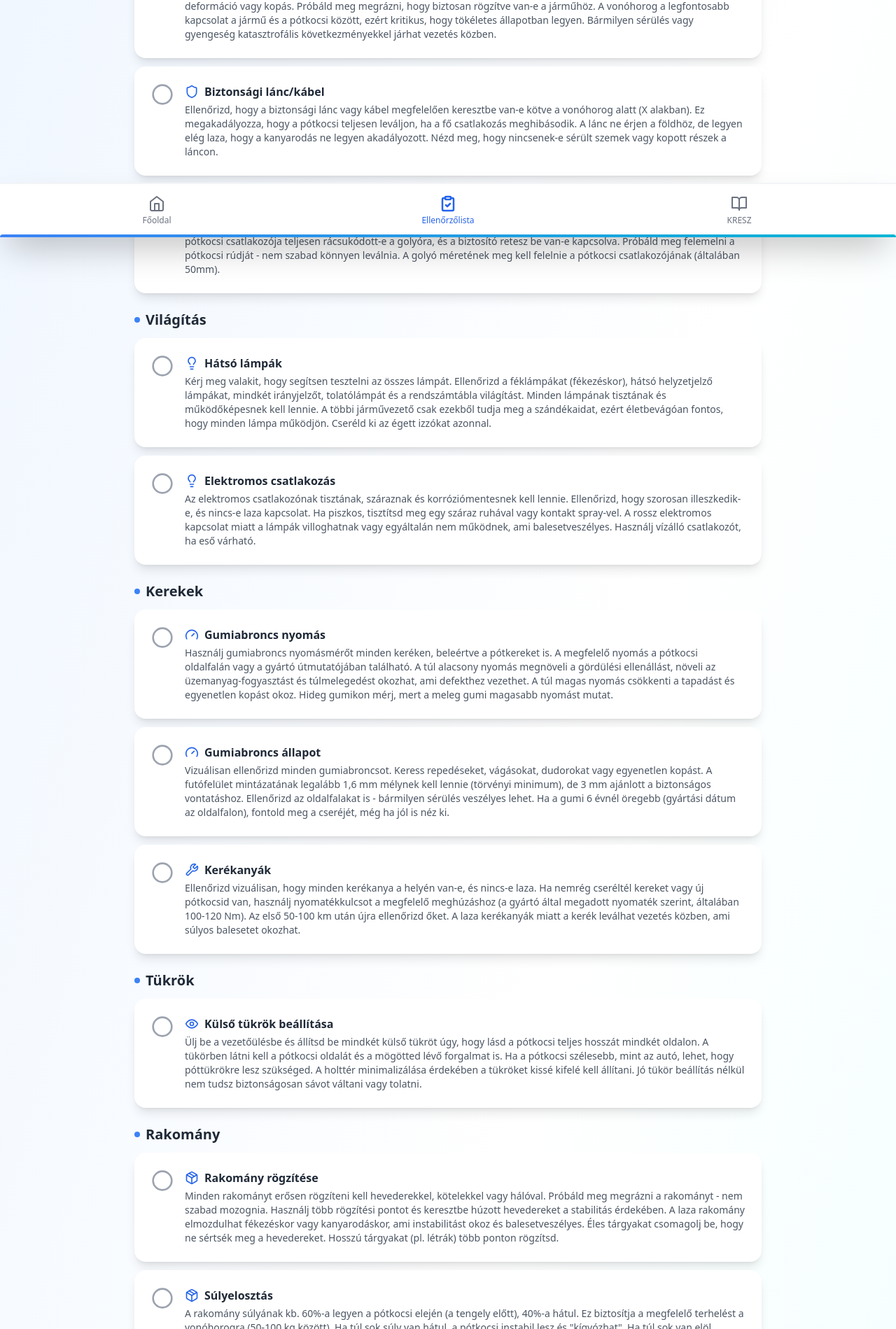
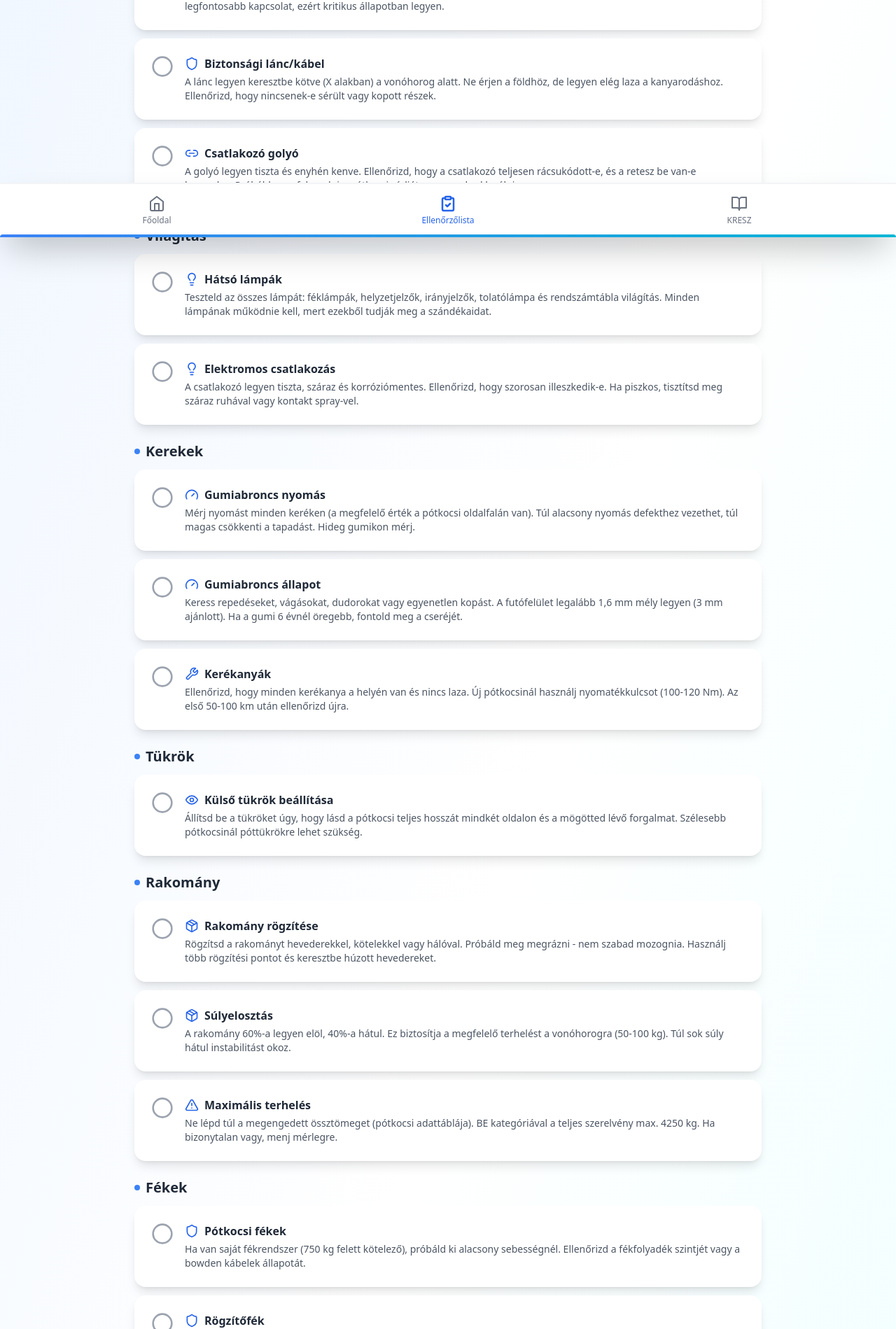
Before and after one commit to meggyedes/ready2tow, a React (Vite) app: page /checklist in a window 1280 px wide. Shown: the part 461-2360 px from the top of the page at 70% size. Built offline with nearby package versions, Linux system fonts and the light colour scheme.

Commit message:
Lerövidített leírások az ellenőrzőlistában - könnyebb olvashatóság

```diff
--- a/src/pages/Checklist.tsx
+++ b/src/pages/Checklist.tsx
@@ -52,7 +52,7 @@ const Checklist = () => {
       category: 'Csatlakozás',
       iconName: 'LinkIcon',
       title: 'Vonóhorog ellenőrzése',
-      description: 'Vizuálisan ellenőrizd a vonóhorog teljes állapotát. Nézd meg alaposan, hogy nincs-e rajta repedés, rozsdásodás, deformáció vagy kopás. Próbáld meg megrázni, hogy biztosan rögzítve van-e a járműhöz. A vonóhorog a legfontosabb kapcsolat a jármű és a pótkocsi között, ezért kritikus, hogy tökéletes állapotban legyen. Bármilyen sérülés vagy gyengeség katasztrofális következményekkel járhat vezetés közben.',
+      description: 'Ellenőrizd, hogy nincs-e repedés, rozsdásodás vagy deformáció. Rázd meg, hogy biztosan rögzítve legyen. A vonóhorog a legfontosabb kapcsolat, ezért kritikus állapotban legyen.',
       checked: false,
     },
     {
@@ -60,7 +60,7 @@ const Checklist = () => {
       category: 'Csatlakozás',
       iconName: 'Shield',
       title: 'Biztonsági lánc/kábel',
-      description: 'Ellenőrizd, hogy a biztonsági lánc vagy kábel megfelelően keresztbe van-e kötve a vonóhorog alatt (X alakban). Ez megakadályozza, hogy a pótkocsi teljesen leváljon, ha a fő csatlakozás meghibásodik. A lánc ne érjen a földhöz, de legyen elég laza, hogy a kanyarodás ne legyen akadályozott. Nézd meg, hogy nincsenek-e sérült szemek vagy kopott részek a láncon.',
+      description: 'A lánc legyen keresztbe kötve (X alakban) a vonóhorog alatt. Ne érjen a földhöz, de legyen elég laza a kanyarodáshoz. Ellenőrizd, hogy nincsenek-e sérült vagy kopott részek.',
       checked: false,
     },
     {
@@ -68,7 +68,7 @@ const Checklist = () => {
       category: 'Csatlakozás',
       iconName: 'LinkIcon',
       title: 'Csatlakozó golyó',
-      description: 'A csatlakozó golyónak tisztának és enyhén kenve kell lennie a súrlódás csökkentése érdekében. Ellenőrizd, hogy a pótkocsi csatlakozója teljesen rácsukódott-e a golyóra, és a biztosító retesz be van-e kapcsolva. Próbáld meg felemelni a pótkocsi rúdját - nem szabad könnyen leválnia. A golyó méretének meg kell felelnie a pótkocsi csatlakozójának (általában 50mm).',
+      description: 'A golyó legyen tiszta és enyhén kenve. Ellenőrizd, hogy a csatlakozó teljesen rácsukódott-e, és a retesz be van-e kapcsolva. Próbáld meg felemelni a pótkocsi rúdját - nem szabad leválnia.',
       checked: false,
     },
     {
@@ -76,7 +76,7 @@ const Checklist = () => {
       category: 'Világítás',
       iconName: 'Lightbulb',
       title: 'Hátsó lámpák',
-      description: 'Kérj meg valakit, hogy segítsen tesztelni az összes lámpát. Ellenőrizd a féklámpákat (fékezéskor), hátsó helyzetjelző lámpákat, mindkét irányjelzőt, tolatólámpát és a rendszámtábla világítást. Minden lámpának tisztának és működőképesnek kell lennie. A többi járművezető csak ezekből tudja meg a szándékaidat, ezért életbevágóan fontos, hogy minden lámpa működjön. Cseréld ki az égett izzókat azonnal.',
+      description: 'Teszteld az összes lámpát: féklámpák, helyzetjelzők, irányjelzők, tolatólámpa és rendszámtábla világítás. Minden lámpának működnie kell, mert ezekből tudják meg a szándékaidat.',
       checked: false,
     },
     {
@@ -84,7 +84,7 @@ const Checklist = () => {
       category: 'Világítás',
       iconName: 'Lightbulb',
       title: 'Elektromos csatlakozás',
-      description: 'Az elektromos csatlakozónak tisztának, száraznak és korróziómentesnek kell lennie. Ellenőrizd, hogy szorosan illeszkedik-e, és nincs-e laza kapcsolat. Ha piszkos, tisztítsd meg egy száraz ruhával vagy kontakt spray-vel. A rossz elektromos kapcsolat miatt a lámpák villoghatnak vagy egyáltalán nem működnek, ami balesetveszélyes. Használj vízálló csatlakozót, ha eső várható.',
+      description: 'A csatlakozó legyen tiszta, száraz és korróziómentes. Ellenőrizd, hogy szorosan illeszkedik-e. Ha piszkos, tisztítsd meg száraz ruhával vagy kontakt spray-vel.',
       checked: false,
     },
     {
@@ -92,7 +92,7 @@ const Checklist = () => {
       category: 'Kerekek',
       iconName: 'Gauge',
       title: 'Gumiabroncs nyomás',
-      description: 'Használj gumiabroncs nyomásmérőt minden keréken, beleértve a pótkereket is. A megfelelő nyomás a pótkocsi oldalfalán vagy a gyártó útmutatójában található. A túl alacsony nyomás megnöveli a gördülési ellenállást, növeli az üzemanyag-fogyasztást és túlmelegedést okozhat, ami defekthez vezethet. A túl magas nyomás csökkenti a tapadást és egyenetlen kopást okoz. Hideg gumikon mérj, mert a meleg gumi magasabb nyomást mutat.',
+      description: 'Mérj nyomást minden keréken (a megfelelő érték a pótkocsi oldalfalán van). Túl alacsony nyomás defekthez vezethet, túl magas csökkenti a tapadást. Hideg gumikon mérj.',
       checked: false,
     },
     {
@@ -100,7 +100,7 @@ const Checklist = () => {
       category: 'Kerekek',
       iconName: 'Gauge',
       title: 'Gumiabroncs állapot',
-      description: 'Vizuálisan ellenőrizd minden gumiabroncsot. Keress repedéseket, vágásokat, dudorokat vagy egyenetlen kopást. A futófelület mintázatának legalább 1,6 mm mélynek kell lennie (törvényi minimum), de 3 mm ajánlott a biztonságos vontatáshoz. Ellenőrizd az oldalfalakat is - bármilyen sérülés veszélyes lehet. Ha a gumi 6 évnél öregebb (gyártási dátum az oldalfalon), fontold meg a cseréjét, még ha jól is néz ki.',
+      description: 'Keress repedéseket, vágásokat, dudorokat vagy egyenetlen kopást. A futófelület legalább 1,6 mm mély legyen (3 mm ajánlott). Ha a gumi 6 évnél öregebb, fontold meg a cseréjét.',
       checked: false,
     },
     {
@@ -108,7 +108,7 @@ const Checklist = () => {
       category: 'Kerekek',
       iconName: 'Wrench',
       title: 'Kerékanyák',
-      description: 'Ellenőrizd vizuálisan, hogy minden kerékanya a helyén van-e, és nincs-e laza. Ha nemrég cseréltél kereket vagy új pótkocsid van, használj nyomatékkulcsot a megfelelő meghúzáshoz (a gyártó által megadott nyomaték szerint, általában 100-120 Nm). Az első 50-100 km után újra ellenőrizd őket. A laza kerékanyák miatt a kerék leválhat vezetés közben, ami súlyos balesetet okozhat.',
+      description: 'Ellenőrizd, hogy minden kerékanya a helyén van és nincs laza. Új pótkocsinál használj nyomatékkulcsot (100-120 Nm). Az első 50-100 km után ellenőrizd újra.',
       checked: false,
     },
     {
@@ -116,7 +116,7 @@ const Checklist = () => {
       category: 'Tükrök',
       iconName: 'Eye',
       title: 'Külső tükrök beállítása',
-      description: 'Ülj be a vezetőülésbe és állítsd be mindkét külső tükröt úgy, hogy lásd a pótkocsi teljes hosszát mindkét oldalon. A tükörben látni kell a pótkocsi oldalát és a mögötted lévő forgalmat is. Ha a pótkocsi szélesebb, mint az autó, lehet, hogy póttükrökre lesz szükséged. A holttér minimalizálása érdekében a tükröket kissé kifelé kell állítani. Jó tükör beállítás nélkül nem tudsz biztonságosan sávot váltani vagy tolatni.',
+      description: 'Állítsd be a tükröket úgy, hogy lásd a pótkocsi teljes hosszát mindkét oldalon és a mögötted lévő forgalmat. Szélesebb pótkocsinál póttükrökre lehet szükség.',
       checked: false,
     },
     {
@@ -124,7 +124,7 @@ const Checklist = () => {
       category: 'Rakomány',
       iconName: 'Package',
       title: 'Rakomány rögzítése',
-      description: 'Minden rakományt erősen rögzíteni kell hevederekkel, kötelekkel vagy hálóval. Próbáld meg megrázni a rakományt - nem szabad mozognia. Használj több rögzítési pontot és keresztbe húzott hevedereket a stabilitás érdekében. A laza rakomány elmozdulhat fékezéskor vagy kanyarodáskor, ami instabilitást okoz és balesetveszélyes. Éles tárgyakat csomagolj be, hogy ne sértsék meg a hevedereket. Hosszú tárgyakat (pl. létrák) több ponton rögzítsd.',
+      description: 'Rögzítsd a rakományt hevederekkel, kötelekkel vagy hálóval. Próbáld meg megrázni - nem szabad mozognia. Használj több rögzítési pontot és keresztbe húzott hevedereket.',
       checked: false,
     },
     {
@@ -132,7 +132,7 @@ const Checklist = () => {
       category: 'Rakomány',
       iconName: 'Package',
       title: 'Súlyelosztás',
-      description: 'A rakomány súlyának kb. 60%-a legyen a pótkocsi elején (a tengely előtt), 40%-a hátul. Ez biztosítja a megfelelő terhelést a vonóhorogra (50-100 kg között). Ha túl sok súly van hátul, a pótkocsi instabil lesz és "kígyózhat". Ha túl sok van elöl, túlterheli a vonóhorgot és az autó hátsó tengelyét. Használj mérleget a pontos súlyellenőrzéshez, ha lehetséges.',
+      description: 'A rakomány 60%-a legyen elöl, 40%-a hátul. Ez biztosítja a megfelelő terhelést a vonóhorogra (50-100 kg). Túl sok súly hátul instabilitást okoz.',
       checked: false,
     },
     {
@@ -140,7 +140,7 @@ const Checklist = () => {
       category: 'Rakomány',
       iconName: 'AlertTriangle',
       title: 'Maximális terhelés',
-      description: 'Ellenőrizd a pótkocsi adattábláján a megengedett össztömeget és a terhelhetőséget. Soha ne lépd túl ezeket az értékeket! A túlterhelés megnöveli a fékutat, túlterheli a gumiabroncsokat és a felfüggesztést, és törvénytelen. BE kategóriával a teljes szerelvény (autó + pótkocsi + rakomány) nem haladhatja meg a 4250 kg-ot. Ha bizonytalan vagy, menj egy mérlegre (sok benzinkútnál van).',
+      description: 'Ne lépd túl a megengedett össztömeget (pótkocsi adattáblája). BE kategóriával a teljes szerelvény max. 4250 kg. Ha bizonytalan vagy, menj mérlegre.',
       checked: false,
     },
     {
@@ -148,7 +148,7 @@ const Checklist = () => {
       category: 'Fékek',
       iconName: 'Shield',
       title: 'Pótkocsi fékek',
-      description: 'Ha a pótkocsidnak van saját fékrendszere (750 kg felett kötelező), ellenőrizd, hogy működik-e. Próbáld ki alacsony sebességnél egy biztonságos helyen - a pótkocsi fékjeinek érezhetően lassítaniuk kell. Ellenőrizd a fékfolyadék szintjét (ha hidraulikus) vagy a fékbowden kábelek állapotát (ha mechanikus). A működő pótkocsi fékek jelentősen csökkentik a fékutat és megakadályozzák, hogy a pótkocsi "tolja" az autót lejtőn vagy fékezéskor.',
+      description: 'Ha van saját fékrendszer (750 kg felett kötelező), próbáld ki alacsony sebességnél. Ellenőrizd a fékfolyadék szintjét vagy a bowden kábelek állapotát.',
       checked: false,
     },
     {
@@ -156,7 +156,7 @@ const Checklist = () => {
       category: 'Fékek',
       iconName: 'Shield',
       title: 'Rögzítőfék',
-      description: 'Ellenőrizd, hogy a pótkocsi rögzítőfékje (kézifék) megfelelően működik-e. Húzd be teljesen, majd próbáld meg eltolni a pótkocsit - nem szabad mozdulnia. Indulás előtt győződj meg róla, hogy teljesen kioldottad! A behúzott rögzítőfékkel való vezetés túlmelegíti és tönkreteszi a fékeket, és tüzet is okozhat. Lejtőn parkoláskor mindig használd a rögzítőféket és tegyél ékeket a kerekek alá is.',
+      description: 'Húzd be a kéziféket teljesen, majd próbáld meg eltolni a pótkocsit - nem szabad mozdulnia. Indulás előtt győződj meg róla, hogy kioldottad!',
       checked: false,
     },
     {
@@ -164,7 +164,7 @@ const Checklist = () => {
       category: 'Dokumentumok',
       iconName: 'FileCheck',
       title: 'Pótkocsi papírok',
-      description: 'Ellenőrizd, hogy a pótkocsi forgalmi engedélye és kötelező gépjármű-felelősségbiztosítása érvényes-e. Ezeknek az okmányoknak mindig nálad kell lenniük vezetés közben. Ellenőrizd a biztosítás lejárati dátumát - a lejárt biztosítással való közlekedés súlyos szabálysértés és büntetés jár érte. Ha bérelt pótkocsit használsz, győződj meg róla, hogy a bérleti szerződés is nálad van. Rendőri ellenőrzéskor ezeket kell felmutatnod.',
+      description: 'Ellenőrizd, hogy a forgalmi engedély és a kötelező biztosítás érvényes-e. Ezeknek mindig nálad kell lenniük. Bérelt pótkocsinál a bérleti szerződés is kell.',
       checked: false,
     },
     {
@@ -172,7 +172,7 @@ const Checklist = () => {
       category: 'Dokumentumok',
       iconName: 'FileCheck',
       title: 'Jogosítvány',
-      description: 'Győződj meg róla, hogy a BE kategóriás jogosítványod érvényes és nálad van. A BE kategória 750 kg-nál nehezebb pótkocsi vontatásához szükséges. Ellenőrizd a jogosítvány érvényességi idejét - ha lejárt, nem vezethetsz pótkocsival. Ha 2013 előtt szerezted a B kategóriát, automatikusan jogosult vagy BE kategóriára is. Ha utána, külön vizsgát kellett tenned. Külföldi útnál ellenőrizd, hogy a jogosítványod érvényes-e az adott országban.',
+      description: 'A BE kategóriás jogosítványod legyen érvényes és nálad. 750 kg-nál nehezebb pótkocsihoz szükséges. 2013 előtti B kategória automatikusan jogosít BE-re.',
       checked: false,
     },
     {
@@ -180,7 +180,7 @@ const Checklist = () => {
       category: 'Kenés és karbantartás',
       iconName: 'Droplet',
       title: 'Vonófej és csatlakozások kenése',
-      description: 'A vonóhorog gömbfejét, a csatlakozó golyót és az összes csuklós csatlakozást rendszeresen kenni kell. Használj megfelelő kenőanyagot (pl. réz- vagy grafit alapú kenőzsírt), ami csökkenti a súrlódást és megakadályozza a rozsdásodást. Ellenőrizd, hogy nincs-e túlzott kopás a mozgó részeken - a kopott alkatrészek rázkódást, zajt és instabilitást okoznak. A száraz, rozsdás csatlakozások gyorsabban kopnak és meghibásodhatnak. Sok kapcsolódási probléma innen ered, ezért ne hagyd figyelmen kívül!',
+      description: 'Kend meg a vonóhorog gömbfejét, a csatlakozó golyót és a csuklós csatlakozásokat. Használj réz- vagy grafit alapú kenőzsírt. Ellenőrizd, hogy nincs-e túlzott kopás.',
       checked: false,
     },
     {
@@ -188,7 +188,7 @@ const Checklist = () => {
       category: 'Kenés és karbantartás',
       iconName: 'Wrench',
       title: 'Támasztó kerék (jockey wheel)',
-      description: 'A pótkocsi támasztó kerekének (jockey wheel) simán kell működnie - ellenőrizd, hogy könnyen fel-le mozgatható-e, és a rögzítő csap biztonságosan tartja-e. Kend meg a csúszó részeket és a forgó kereket, ha nyikorog vagy nehezen mozog. Ellenőrizd a kerék állapotát - nem defekt-e, jól forog-e. A támasztó kerék fontos a pótkocsi biztonságos leválasztásához és csatlakoztatásához. Ha leragad vagy nem működik megfelelően, nehéz lesz manőverezni a pótkocsit.',
+      description: 'Ellenőrizd, hogy könnyen fel-le mozgatható-e, és a rögzítő csap biztonságosan tart-e. Kend meg, ha nyikorog vagy nehezen mozog. Ellenőrizd a kerék állapotát.',
       checked: false,
     },
     {
@@ -196,7 +196,7 @@ const Checklist = () => {
       category: 'Tartalék felszerelés',
       iconName: 'LifeBuoy',
       title: 'Tartalék kerék és szerszámok',
-      description: 'Ellenőrizd, hogy a pótkocsihoz tartozik-e tartalék kerék, és az jó állapotban van-e (nem defekt, megfelelő nyomás, nincs túl öreg). Meglepően sokan elfelejtik, hogy az utánfutónak is kell tartalék! Győződj meg róla, hogy van emelő (jack) és kerékkulcs, ami passzol a pótkocsi kerékanyáihoz. Teszteld, hogy a kerékkulcs tényleg illeszkedik-e - sok pótkocsi más méretű anyákat használ, mint az autó. Tárold ezeket könnyen elérhető helyen, lehetőleg a pótkocsin vagy az autóban.',
+      description: 'Ellenőrizd, hogy van-e tartalék kerék jó állapotban (megfelelő nyomás, nem túl öreg). Legyen emelő (jack) és kerékkulcs, ami passzol a pótkocsi kerékanyáihoz.',
       checked: false,
     },
     {
@@ -204,7 +204,7 @@ const Checklist = () => {
       category: 'Tartalék felszerelés',
       iconName: 'Hammer',
       title: 'Rögzítő eszközök állapota',
-      description: 'Vizsgáld meg alaposan az összes spanifer/heveder, rögzítő kötél és lánc állapotát. Keress kopott, szálas, szakadozó részeket a hevedereken - ezek veszélyesek és cserélni kell őket. Ellenőrizd a fém horgokat és csatokat - nincsenek-e meghajolva, repedve vagy rozsdásodva. A rozsdás vagy sérült horgok hirtelen elszakadhatnak terhelés alatt. Soha ne használj sérült rögzítő eszközöket! Mindig legyen tartalék heveder vagy kötél az autóban/pótkocsin. Jó minőségű rögzítő eszközök életet menthetnek.',
+      description: 'Vizsgáld meg a spanifer/hevederek, kötelek és láncok állapotát. Keress kopott, szálas részeket. Ellenőrizd a horgokat és csatokat - ne legyenek meghajolva vagy rozsdásak.',
       checked: false,
     },
     {
@@ -212,7 +212,7 @@ const Checklist = () => {
       category: 'Tartalék felszerelés',
       iconName: 'Package',
       title: 'Biztonsági felszerelés',
-      description: 'Opcionális, de erősen ajánlott: tarts az autóban/pótkocsin munkakesztyűt (a kezed védelméhez hevederezéskor, kerékcsere során), fényvisszaverő mellényt (ha az út szélén kell dolgoznod), elsősegély dobozt és figyelmeztető háromszöget. Ha gyakran használod a pótkocsit, érdemes beszerezni egy kis szerszámkészletet is (csavarhúzó, fogó, szigetelőszalag, kábelkötegelő). Ezek apróságok, de kritikus helyzetben sokat segíthetnek.',
+      description: 'Ajánlott: munkakesztyű, fényvisszaverő mellény, elsősegély doboz, figyelmeztető háromszög. Gyakori használatnál kis szerszámkészlet is hasznos.',
       checked: false,
     },
     {
@@ -220,7 +220,7 @@ const Checklist = () => {
       category: 'Utolsó ellenőrzés',
       iconName: 'ClipboardCheck',
       title: 'Körbesétálás (Walk-around)',
-      description: 'Mielőtt elindulsz, végezz el egy utolsó körbesétálást a teljes szerelvény körül. Nézd meg újra: vonófej biztonságosan csatlakozik, biztonsági lánc keresztbe van kötve, elektromos csatlakozó be van dugva, minden lámpa működik, kerekek jó állapotban, rakomány biztonságosan rögzítve, semmi nem lóg le vagy érint a földet. Ez az utolsó "sanity check" - sok balesetet meg lehet előzni egy gyors körbesétálással. Szokj rá, hogy ezt minden indulás előtt megteszed!',
+      description: 'Indulás előtt sétálj körbe a szerelvény körül. Ellenőrizd: vonófej csatlakozik, lánc keresztbe kötve, csatlakozó bedugva, lámpák működnek, rakomány rögzítve, semmi nem lóg le.',
       checked: false,
     },
     {
@@ -228,7 +228,7 @@ const Checklist = () => {
       category: 'Utolsó ellenőrzés',
       iconName: 'AlertTriangle',
       title: 'Terhelés és stabilitás végső ellenőrzése',
-      description: 'Az indulás előtt még egyszer gondold át a teljes terhelést. A pótkocsi + rakomány összsúlya nem haladhatja meg a megengedett értéket. A vonóhorogra eső terhelés (50-100 kg) megfelelő-e? A súlyelosztás helyes (60% elöl, 40% hátul)? Ha bizonytalan vagy, jobb egy mérlegre menni. Túlterhelés esetén a fékút megnő, a stabilitás csökken, és törvénysértést követsz el. Ha minden rendben, indulás után az első néhány kilométeren figyelj a pótkocsi viselkedésére - ha instabilitást, rázkódást vagy szokatlan zajt észlelsz, állj meg és ellenőrizd újra!',
+      description: 'Gondold át a teljes terhelést. A pótkocsi + rakomány ne haladja meg a megengedett értéket. Vonóhorog terhelés: 50-100 kg. Súlyelosztás: 60% elöl, 40% hátul.',
       checked: false,
     },
   ]
```
